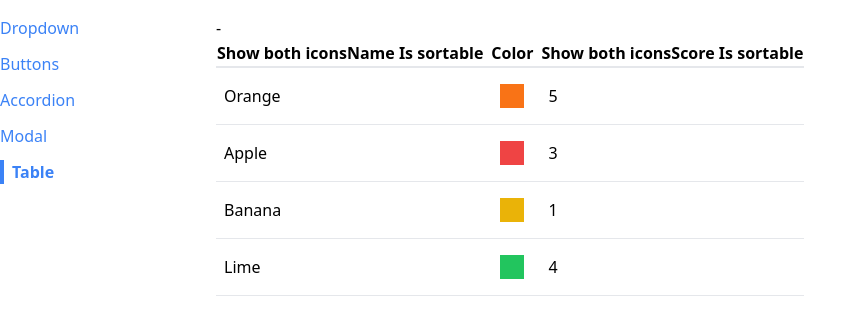
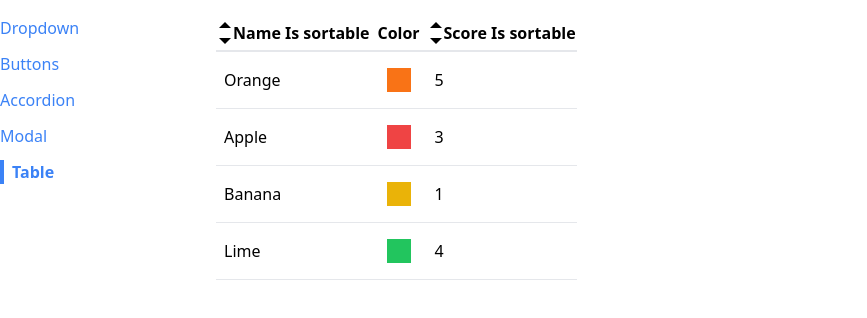
Before and after one commit to uzaircode/comps, a React (Create React App) app: page /table in a window 1280 px wide. Shown: the top 318 px of the page, without its empty margins (0-867 px from the left). Built offline with nearby package versions, Linux system fonts and the light colour scheme.

Commit message:
Styling Header Cells

```diff
--- a/src/components/SortableTable.js
+++ b/src/components/SortableTable.js
@@ -1,4 +1,5 @@
 import { useState } from 'react';
+import { GoTriangleDown, GoTriangleUp } from 'react-icons/go';
 import Table from './Table';
 
 function SortableTable(props) {
@@ -27,9 +28,14 @@ function SortableTable(props) {
     return {
       ...column,
       header: () => (
-        <th onClick={() => handleClick(column.label)}>
-          {getIcons(column.label, sortBy, sortOrder)}
-          {column.label} Is sortable{' '}
+        <th
+          className="cursor-pointer hover:bg-gray-100"
+          onClick={() => handleClick(column.label)}
+        >
+          <div className="flex items-center">
+            {getIcons(column.label, sortBy, sortOrder)}
+            {column.label} Is sortable{' '}
+          </div>
         </th>
       ),
     };
@@ -56,7 +62,6 @@ function SortableTable(props) {
 
   return (
     <div>
-      {sortOrder} - {sortBy}
       <Table {...props} data={sortedData} config={updatedConfig} />
     </div>
   );
@@ -64,15 +69,33 @@ function SortableTable(props) {
 
 function getIcons(label, sortBy, sortOrder) {
   if (label !== sortBy) {
-    return 'Show both icons';
+    return (
+      <div>
+        <GoTriangleUp />
+        <GoTriangleDown />
+      </div>
+    );
   }
 
   if (sortOrder === null) {
-    return 'Show both icons';
+    return (
+      <div>
+        <GoTriangleUp />
+        <GoTriangleDown />
+      </div>
+    );
   } else if (sortOrder === 'asc') {
-    return 'Show up icon';
+    return (
+      <div>
+        <GoTriangleUp />
+      </div>
+    );
   } else if (sortOrder === 'desc') {
-    return 'Show down icon';
+    return (
+      <div>
+        <GoTriangleDown />
+      </div>
+    );
   }
 }
 
```
